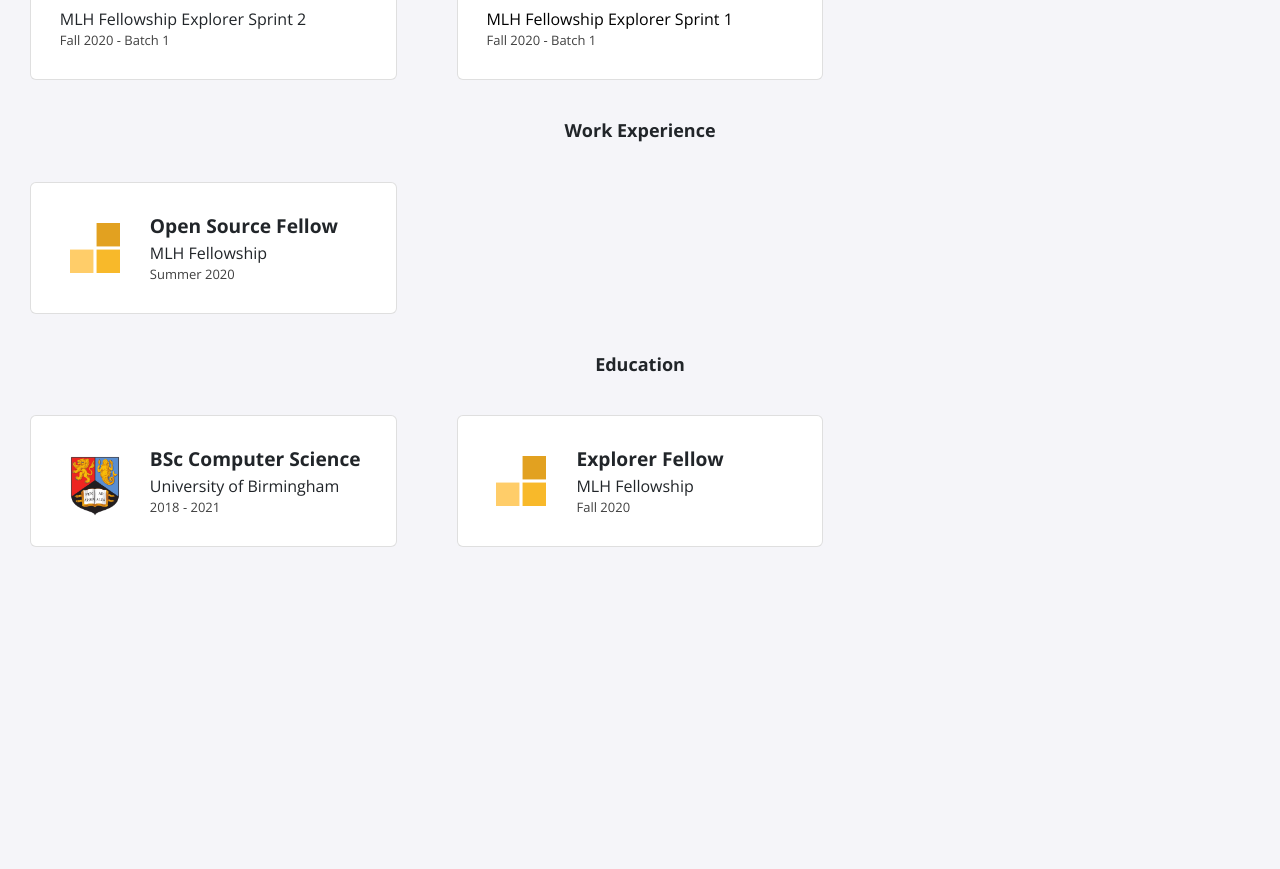
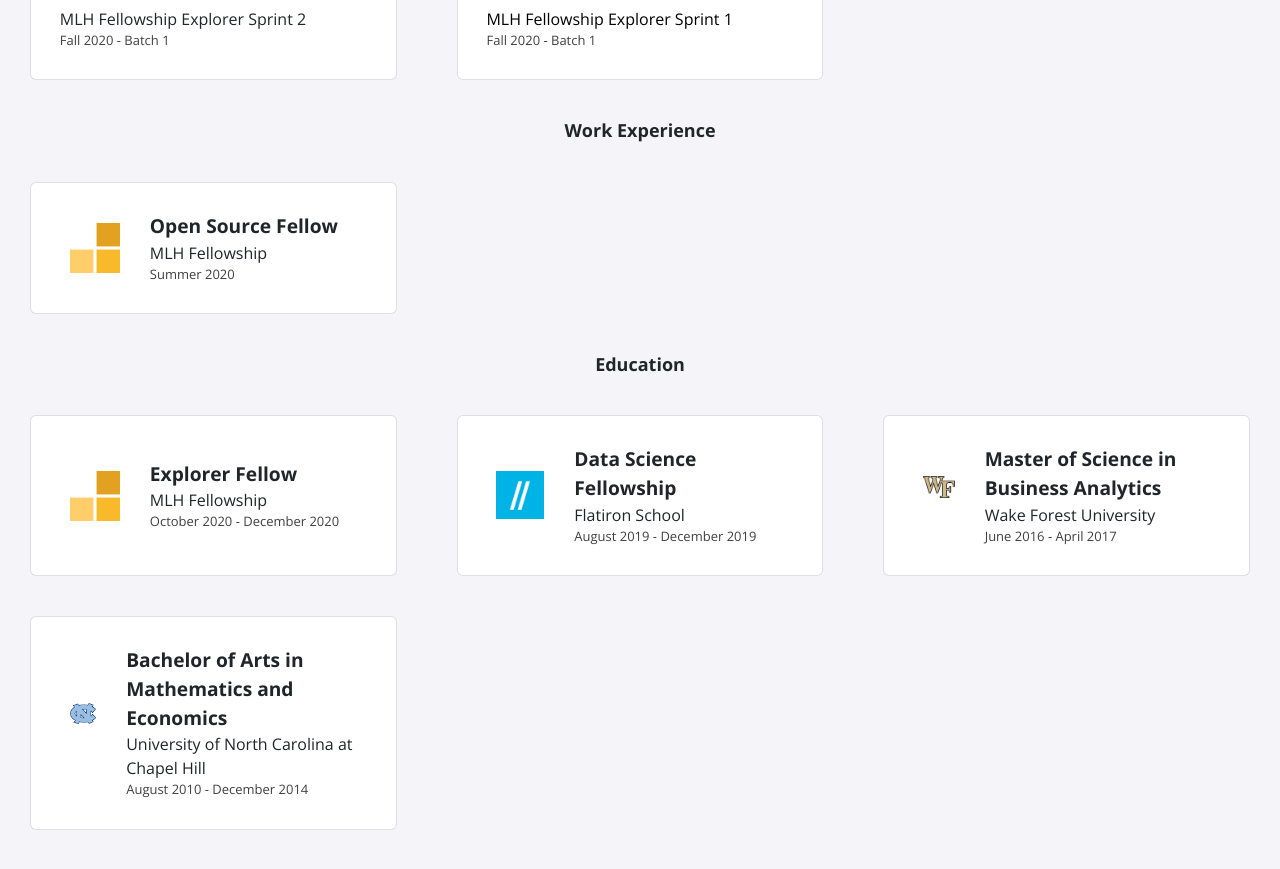
Before and after one commit to aneeshkodali/portfolio, a Jekyll site: the page built from index.html, in a window 1280 px wide and 900 px high, scrolled down 725 px. Shown: the top 869 px of the window. Built offline with Jekyll 4.4.1, drawn with Linux system fonts in a browser that asks for light colours; nearby versions of some CDN libraries; before the commit the page ends 1342 px from its top, so only the background shows below that.

Commit message:
Edit Education Section

```diff
--- a/_data/education.yml
+++ b/_data/education.yml
@@ -1,9 +1,20 @@
-- course: BSc Computer Science
-  institute: University of Birmingham
-  dates: 2018 - 2021
-  logo: uob.png
 
 - course: Explorer Fellow
   institute: MLH Fellowship
-  dates: Fall 2020
+  dates: October 2020 - December 2020
   logo: fellowship.svg
+
+- course: Data Science Fellowship
+  institute: Flatiron School
+  dates: August 2019 - December 2019
+  logo: flatironschool.png
+
+- course: Master of Science in Business Analytics
+  institute: Wake Forest University
+  dates: June 2016 - April 2017
+  logo: wakeforest.png
+
+- course: Bachelor of Arts in Mathematics and Economics
+  institute: University of North Carolina at Chapel Hill
+  dates: August 2010 - December 2014
+  logo: unc.png
```
Also changed, not shown: assets/img/education/flatironschool.png (added), assets/img/education/unc.png (added), assets/img/education/wakeforest.png (added).
